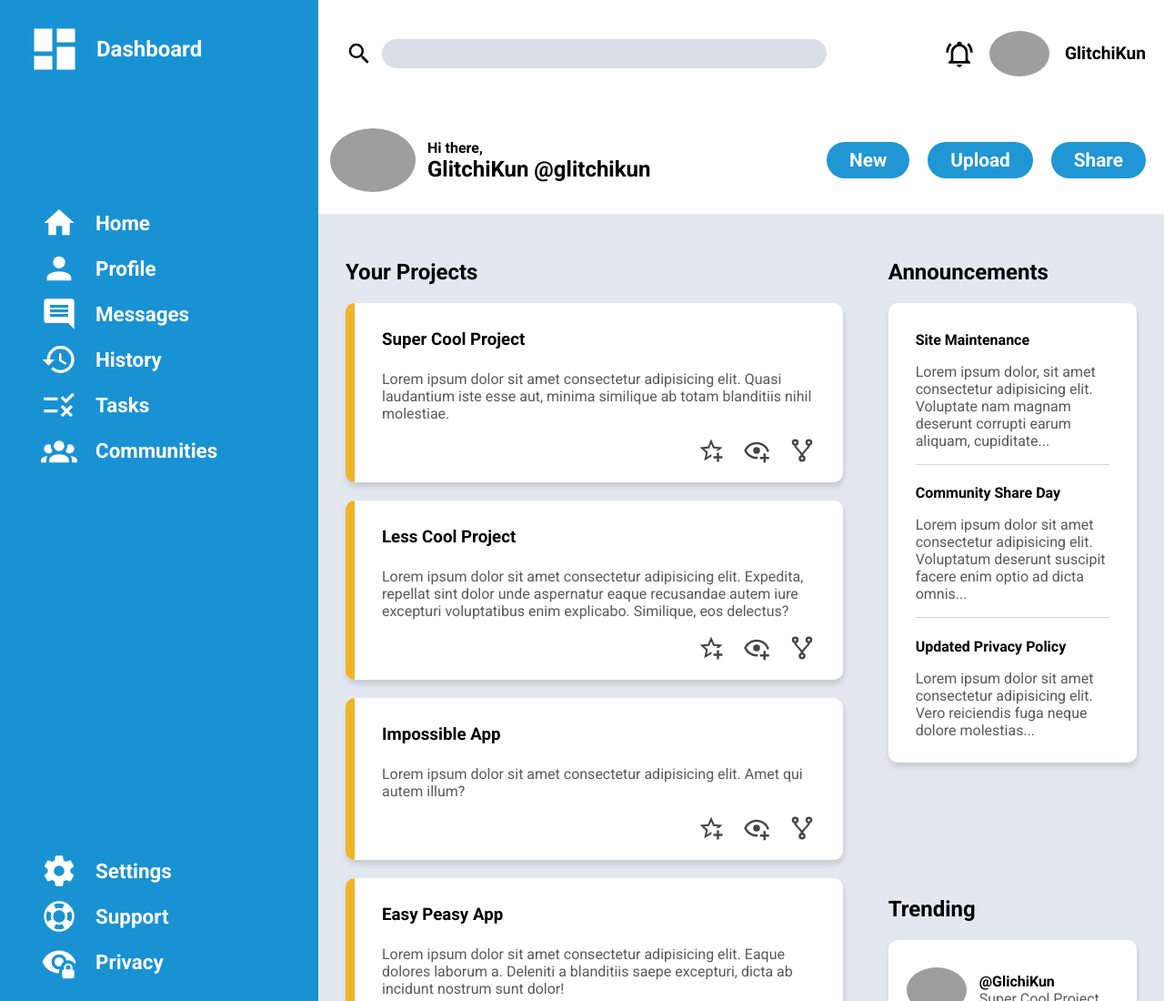
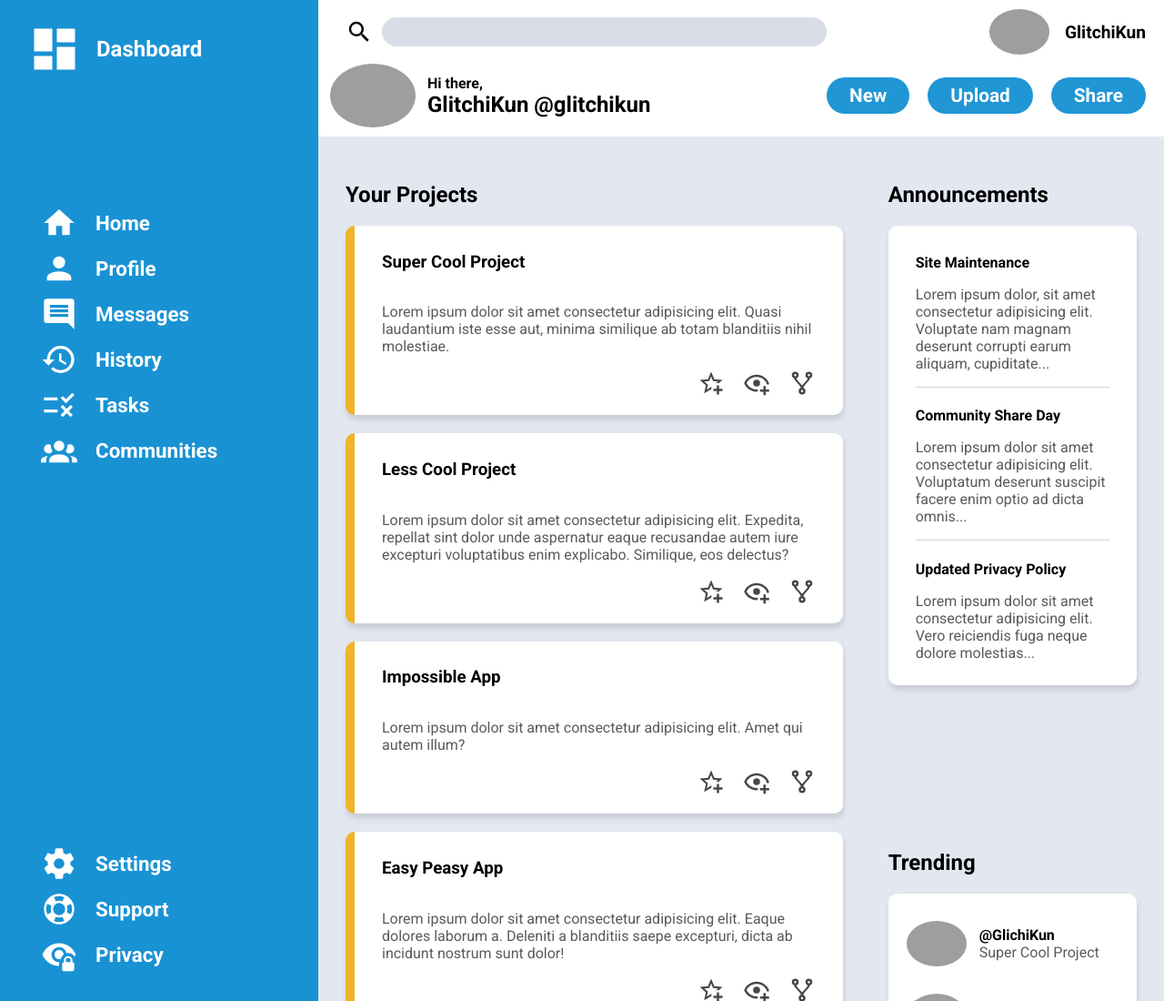
Before and after one commit to GlitchiKun/odin-admin-dashboard, a plain HTML site: page index.html in a window 1280 px wide. Shown: the top 1100 px of the page at 91% size. Drawn offline with Linux system fonts and the light colour scheme; grey boxes are pictures that could not be loaded.

Commit message:
fix: usage of auto for simplify grid-template

```diff
--- a/style.css
+++ b/style.css
@@ -2,7 +2,7 @@
 
 body {
   display: grid;
-  grid-template: 1fr 6fr / 350px 4fr;
+  grid-template: auto 6fr / 350px 1fr;
   min-height: 100dvh;
   margin: 0;
   font-family: Roboto;
@@ -54,6 +54,7 @@ header {
   box-shadow: 0px 5px 10px lightgray;
   justify-items: center;
   padding-right: 20px;
+  padding-bottom: 10px;
 }
 
 .searchbar {
@@ -95,7 +96,7 @@ header {
 
 .user-info {
   display: grid;
-  grid-template-columns: 2rem 100px 1fr;
+  grid-template-columns: auto 100px 1fr;
   align-items: center;
   justify-items: center;
   justify-self: end;
@@ -163,7 +164,7 @@ main {
 .project {
   border-left: 10px solid #f0b429;
   display: grid;
-  grid-template-rows: 3rem 1fr 30px;
+  grid-template-rows: auto 1fr 30px;
   padding-bottom: 20px;
 }
 
```
